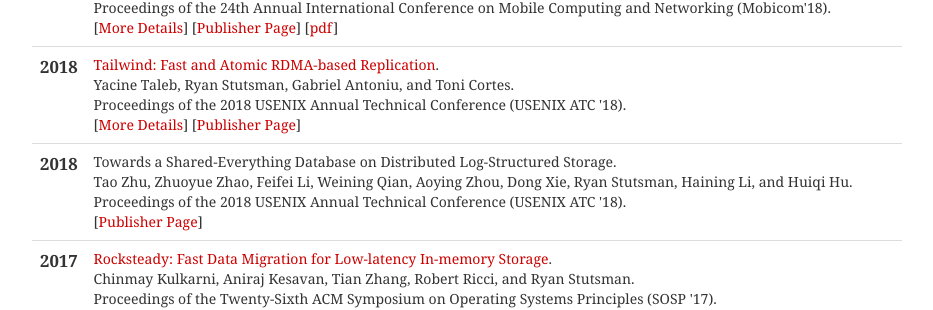
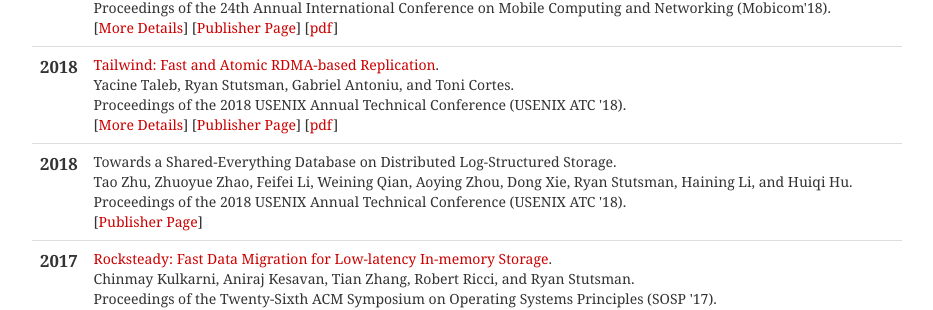
Before and after one commit to utah-scs/utah-scs.github.io, a Jekyll site: the page built from publications.html, in a window 1280 px wide. Shown: the part 867-1177 px from the top of the page, without its empty margins (173-1106 px from the left). Built offline with Jekyll 4.4.1, drawn with Linux system fonts in a browser that asks for light colours.

Commit message:
Fix Tailwind pdf url.

```diff
--- a/_data/pubs.yml
+++ b/_data/pubs.yml
@@ -123,7 +123,7 @@ taleb_tailwind:
     note: ""
     abstract: ""
     logo: "img/tailwind.png"
-    pdf_url: ""
+    pdf_url: "papers/tailwind.pdf"
     code_url: ""
     no_page: ""
 
--- a/_includes/pubs.html
+++ b/_includes/pubs.html
@@ -190,6 +190,7 @@
 				[<a href="projects/taleb_tailwind">More Details</a>]
 
 				[<a href="https://www.usenix.org/conference/atc18/presentation/taleb">Publisher Page</a>]
+				[<a href="papers/tailwind.pdf">pdf</a>]
 			</span>
 		</td>
 	</tr>
--- a/bib/pubs.bib
+++ b/bib/pubs.bib
@@ -142,7 +142,7 @@
   url = {https://www.usenix.org/conference/atc18/presentation/taleb},
   publisher = {USENIX Association},
   series = {USENIX ATC '18},
-  scs_pdf = "papers/tailwind.pdf",
+  pdf_url = "papers/tailwind.pdf",
   scs_logo = "img/tailwind.png",
 }
 
```
